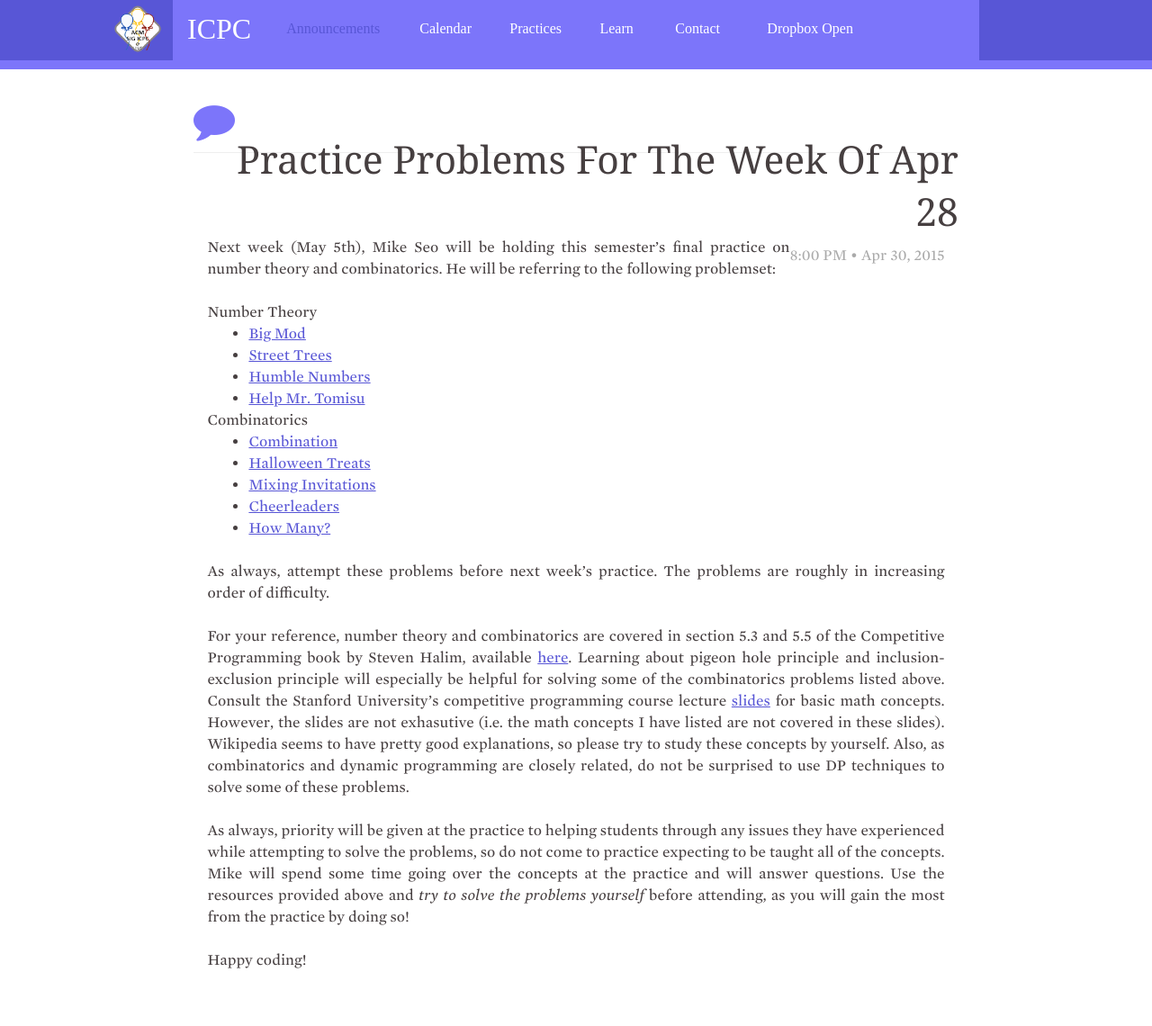
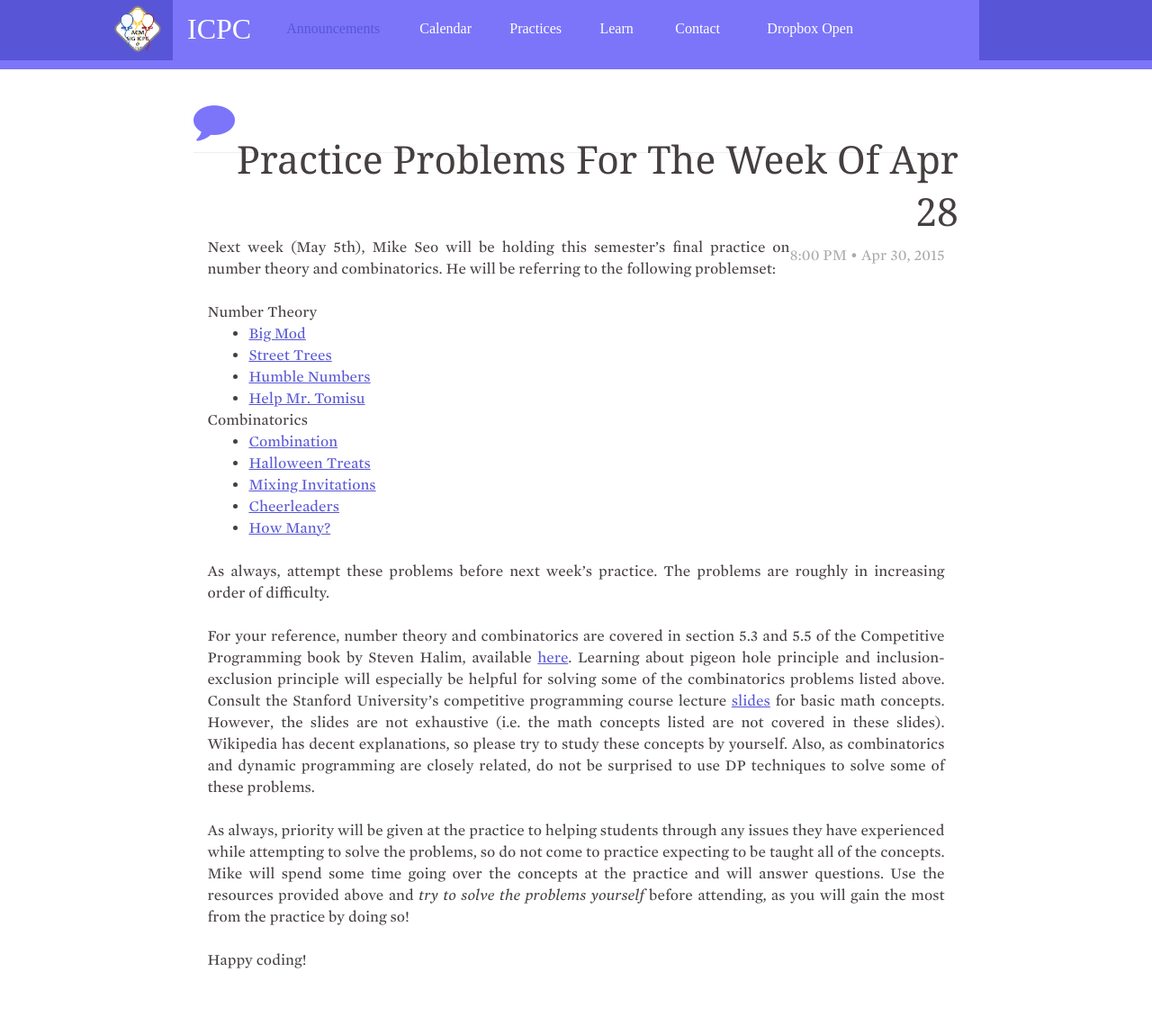
Before and after one commit to acm-uiuc/icpc-website, a Jekyll site: the page built from _posts/2015-04-30-practice-problems-for-the-week-of-apr-28.md, in a window 1280 px wide. Shown: the whole page at 90% size. Built offline with Jekyll 4.4.1, drawn with Linux system fonts in a browser that asks for light colours; nearby versions of some CDN libraries; some web fonts are replaced; Markdown is read by kramdown in place of the engine named in the settings.

Commit message:
Spelling errors.

```diff
--- a/_posts/2015-04-30-practice-problems-for-the-week-of-apr-28.md
+++ b/_posts/2015-04-30-practice-problems-for-the-week-of-apr-28.md
@@ -39,8 +39,8 @@ and 5.5 of the Competitive Programming book by Steven Halim, available [here][Ha
 Learning about pigeon hole principle and inclusion-exclusion principle will especially
 be helpful for solving some of the combinatorics problems listed above. Consult the Stanford
 University's competitive programming course lecture [slides][Stanford] for basic math concepts.
-However, the slides are not exhasutive (i.e. the math concepts I have listed are not covered in
-these slides). Wikipedia seems to have pretty good explanations, so please try to study these
+However, the slides are not exhaustive (i.e. the math concepts listed are not covered in
+these slides). Wikipedia has decent explanations, so please try to study these
 concepts by yourself. Also, as combinatorics and dynamic programming are closely related, do not
 be surprised to use DP techniques to solve some of these problems.
 
```
